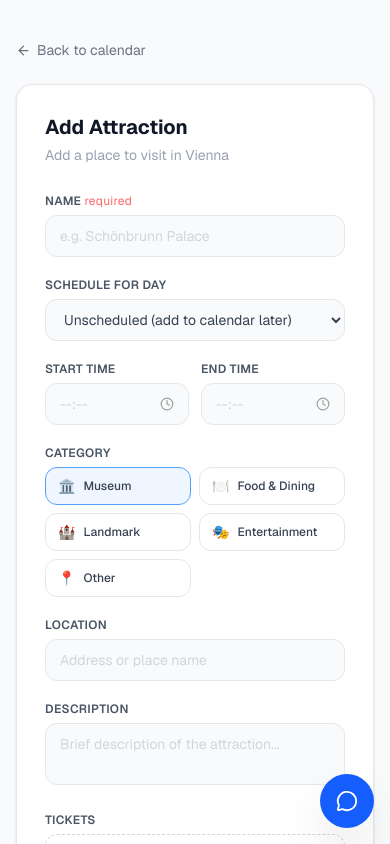
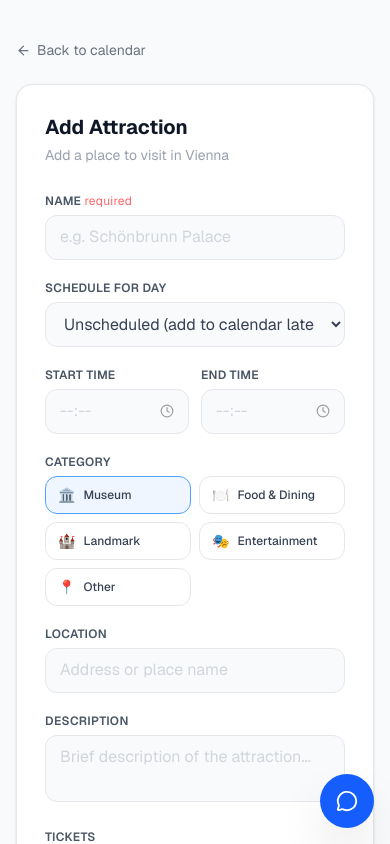
Before and after one commit to aarushgupta1/Vienna-Trip, a Next.js app: page /attractions/new in a window 390 px wide. Shown: the top 844 px of the page. Built offline with nearby package versions, Linux system fonts and the light colour scheme.

Commit message:
fixed zoom-in issues

```diff
--- a/src/app/globals.css
+++ b/src/app/globals.css
@@ -31,3 +31,15 @@ body {
     size: letter;
   }
 }
+
+/* iOS Safari zooms the whole page in when a focused text input renders
+   below 16px, and that zoom lingers after the input blurs (e.g. closing
+   the Add/Edit Attraction modal) — keep native form controls at 16px on
+   phone-width screens so focusing them never triggers it. */
+@media (max-width: 640px) {
+  input,
+  select,
+  textarea {
+    font-size: 16px !important;
+  }
+}
```
